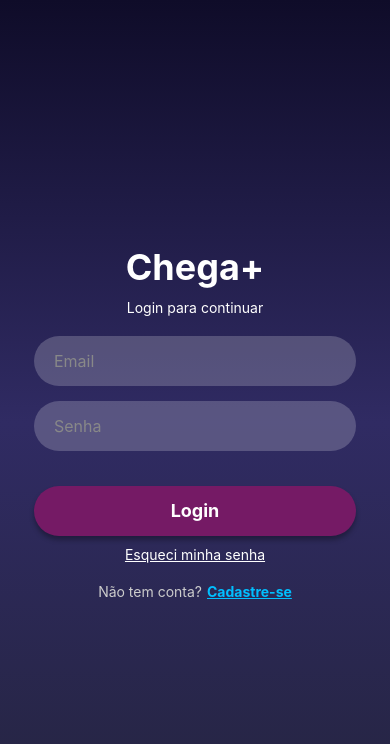
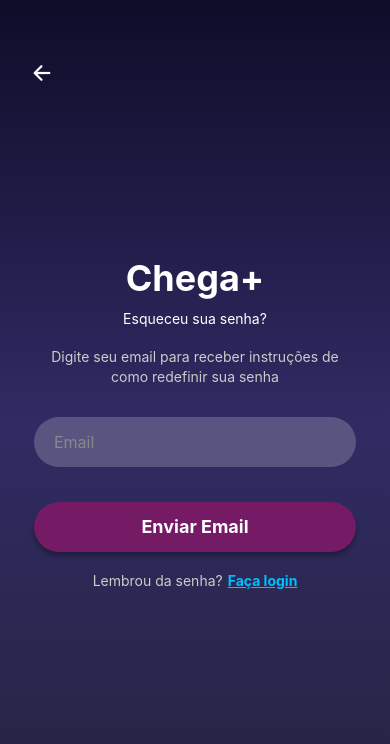
Before and after one commit to pedro-cordeiro-dev/ChegaMais, a React Native app: screen /TelaRecuperacaoSenha in a window 390 px wide. Shown: the top 744 px of the page. Built offline with nearby package versions, Linux system fonts and the light colour scheme.

Commit message:
tela de esqueci a senha

```diff
--- a/App.js
+++ b/App.js
@@ -4,6 +4,7 @@ import { createStackNavigator } from '@react-navigation/stack';
 
 import TelaCadastro from './TelaCadastro';
 import TelaLogin from './TelaLogin';
+import TelaRecuperacaoSenha from './TelaRecuperacaoSenha';
 
 const Stack = createStackNavigator();
 
@@ -24,6 +25,12 @@ export default function App() {
           options={{ headerShown: false }}
         />
 
+        <Stack.Screen
+          name="TelaRecuperacaoSenha"
+          component={TelaRecuperacaoSenha}
+          options={{ headerShown: false }}
+        />
+
       </Stack.Navigator>
     </NavigationContainer>
   );
--- /dev/null
+++ b/TelaRecuperacaoSenha.js
@@ -0,0 +1,98 @@
+import React, { useState } from 'react';
+import { Text, TextInput, TouchableOpacity, View, Alert, KeyboardAvoidingView, Platform } from 'react-native';
+import { LinearGradient } from 'expo-linear-gradient';
+import { Ionicons } from '@expo/vector-icons';
+import styles from './styles';
+
+export default function TelaRecuperacaoSenha({ navigation }) {
+  const [email, setEmail] = useState('');
+  const [loading, setLoading] = useState(false);
+
+  const handleRecuperacaoSenha = async () => {
+    if (!email.trim()) {
+      Alert.alert('Erro', 'Por favor, digite seu e-mail.');
+      return;
+    }
+
+
+    const emailRegex = /^[^\s@]+@[^\s@]+\.[^\s@]+$/;
+    if (!emailRegex.test(email)) {
+      Alert.alert('Erro', 'Por favor, digite um e-mail válido.');
+      return;
+    }
+
+    setLoading(true);
+
+
+    setTimeout(() => {
+      setLoading(false);
+      Alert.alert(
+        'Email Enviado',
+        'Instruções para redefinir sua senha foram enviadas para o seu email.',
+        [
+          {
+            text: 'OK',
+            onPress: () => navigation.goBack(),
+          },
+        ]
+      );
+    }, 2000);
+  };
+
+  return (
+    <KeyboardAvoidingView
+      style={{ flex: 1 }}
+      behavior={Platform.OS === 'ios' ? 'padding' : 'height'}
+    >
+      <LinearGradient
+        colors={['#0f0c29', '#302b63', '#24243e']}
+        style={styles.container}
+      >
+        {/* Botão de voltar */}
+        <TouchableOpacity
+          style={styles.backButton}
+          onPress={() => navigation.goBack()}
+        >
+          <Ionicons name="arrow-back" size={24} color="#FFFFFF" />
+        </TouchableOpacity>
+
+        <Text style={styles.title}>Chega+</Text>
+        <Text style={styles.subtitle}>Esqueceu sua senha?</Text>
+        <Text style={styles.description}>
+          Digite seu email para receber instruções de como redefinir sua senha
+        </Text>
+
+        <TextInput
+          style={styles.input}
+          placeholder="Email"
+          placeholderTextColor="#888"
+          keyboardType="email-address"
+          autoCapitalize="none"
+          value={email}
+          onChangeText={setEmail}
+          editable={!loading}
+        />
+
+        <TouchableOpacity
+          style={[
+            styles.loginButton,
+            loading && styles.loginButtonDisabled
+          ]}
+          onPress={handleRecuperacaoSenha}
+          disabled={loading}
+        >
+          <Text style={styles.loginButtonText}>
+            {loading ? 'Enviando...' : 'Enviar Email'}
+          </Text>
+        </TouchableOpacity>
+
+        <View style={styles.registerContainer}>
+          <Text style={styles.registerText}>Lembrou da senha?</Text>
+          <TouchableOpacity onPress={() => navigation.goBack()}>
+            <Text style={styles.registerLink}>Faça login</Text>
+          </TouchableOpacity>
+        </View>
+      </LinearGradient>
+    </KeyboardAvoidingView>
+  );
+}
--- a/styles.js
+++ b/styles.js
@@ -19,6 +19,15 @@ const styles = StyleSheet.create({
     color: "white",
     marginBottom: 20,
     textAlign: "center",
+  },
+  // NOVO: Descrição para tela de recuperação de senha
+  description: {
+    fontSize: 14,
+    color: "#CCC",
+    marginBottom: 30,
+    textAlign: "center",
+    paddingHorizontal: 20,
+    lineHeight: 20,
   },
   input: {
     width: '90%',
@@ -44,13 +53,26 @@ const styles = StyleSheet.create({
     shadowRadius: 5,
     elevation: 8,
   },
+  // NOVO: Estilo para botão desabilitado
+  loginButtonDisabled: {
+    backgroundColor: '#555',
+  },
   loginButtonText: {
     color: '#FFF',
     fontSize: 18,
     fontWeight: 'bold',
   },
 
-  // NOVO ESTILO: Container para o botão Esqueci Senha
+  // NOVO ESTILO: Botão de voltar
+  backButton: {
+    position: 'absolute',
+    top: 50,
+    left: 20,
+    zIndex: 1,
+    padding: 10,
+  },
+
+  // Container para o botão Esqueci Senha
   forgotPasswordButton: {
     marginTop: 10,
   },
```
